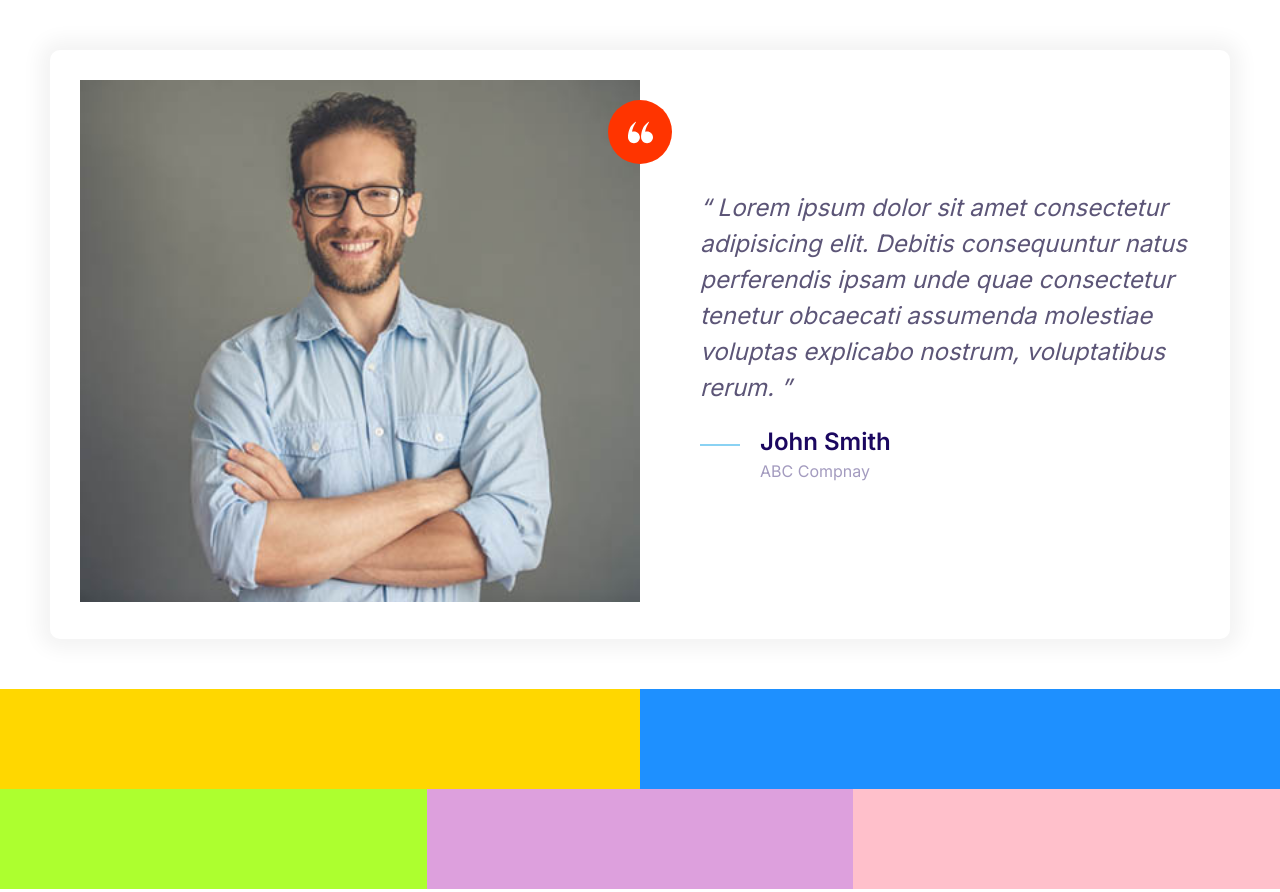
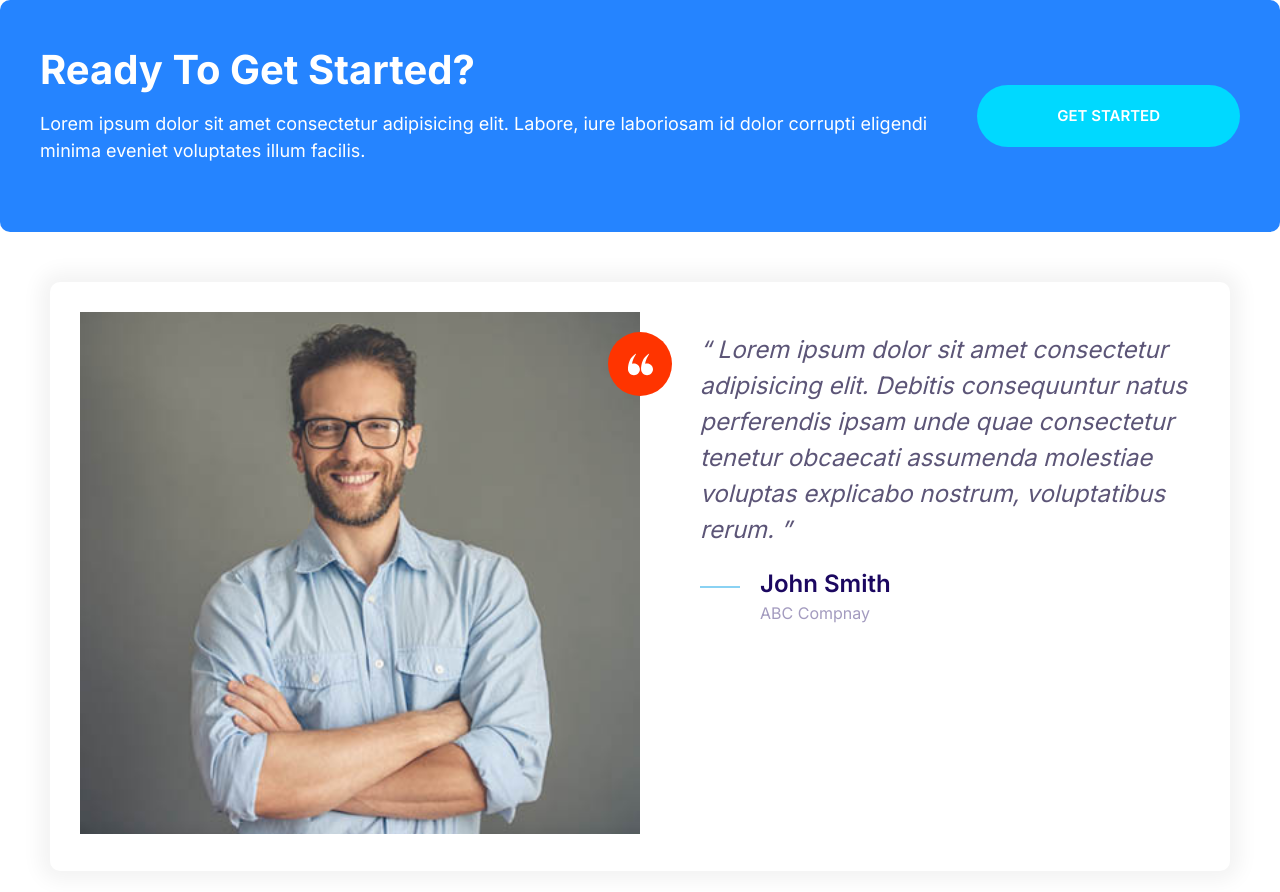
Before and after one commit to minkkylee/webPagePractice, a plain HTML site: page index.html in a window 1280 px wide. Shown: the top 892 px of the page. Drawn offline with Linux system fonts and the light colour scheme.

Commit message:
Callouts style

```diff
--- a/css/styles.css
+++ b/css/styles.css
@@ -232,6 +232,11 @@ a {
     background: #ec3000;
 }
 
+.btn--stretched {
+    padding-left: 8rem;
+    padding-right: 8rem;
+}
+
 .btn--block {
     width: 100%;
     display: inline-block;
@@ -444,8 +449,6 @@ a {
 /* Grids: 768px-平板  1024--笔记本 */
 .grid {
     display: grid;
-    justify-content: center;
-    align-items: center;
 }
 
 @media screen and (min-width: 768px) {
@@ -498,3 +501,41 @@ a {
         margin-left: 6rem;
     }
 }
+
+/* Callouts */
+.callout {
+    border-radius: 10px;
+    padding: 5rem 4rem;
+}
+
+.callout--primary {
+    background: var(--color-primary);
+    color: #fff;
+}
+
+.callout__content {
+    text-align: center;
+}
+
+.callout__heading {
+    color: #fff;
+    margin-top: 0;
+}
+
+.callout .btn {
+    justify-self: center;
+    align-self: center;
+}
+
+@media screen and (min-width: 768px){
+    .callout .grid--1x2 {
+        grid-template-columns: 1fr auto;
+    }
+    .callout__content {
+        text-align: left;
+    }
+    .callout .btn {
+        justify-self: start;
+        margin-left: 1rem;
+    }
+}
--- a/index.html
+++ b/index.html
@@ -11,6 +11,21 @@
     <link rel="stylesheet" href="css/styles.css">
 </head>
 <body>
+    <!-- Callouts -->
+    <div class="callout callout--primary">
+        <div class="grid grid--1x2">
+            <div class="callout__content">
+                <h2 class="callout__heading">
+                    Ready To Get Started?
+                </h2>
+                <p class="callout__text">
+                    Lorem ipsum dolor sit amet consectetur adipisicing elit. Labore, iure laboriosam id dolor corrupti eligendi minima eveniet voluptates illum facilis.
+                </p>
+            </div>
+            <a href="#" class="btn btn--secondary btn--stretched">Get Started</a>
+         </div>
+    </div>
+
     <!-- Card-Grid -->
     <div style="padding: 5rem;">
         <div class="card testimonial">
```
Also changed, not shown: component/callouts.html (added, +14 -0 lines).
